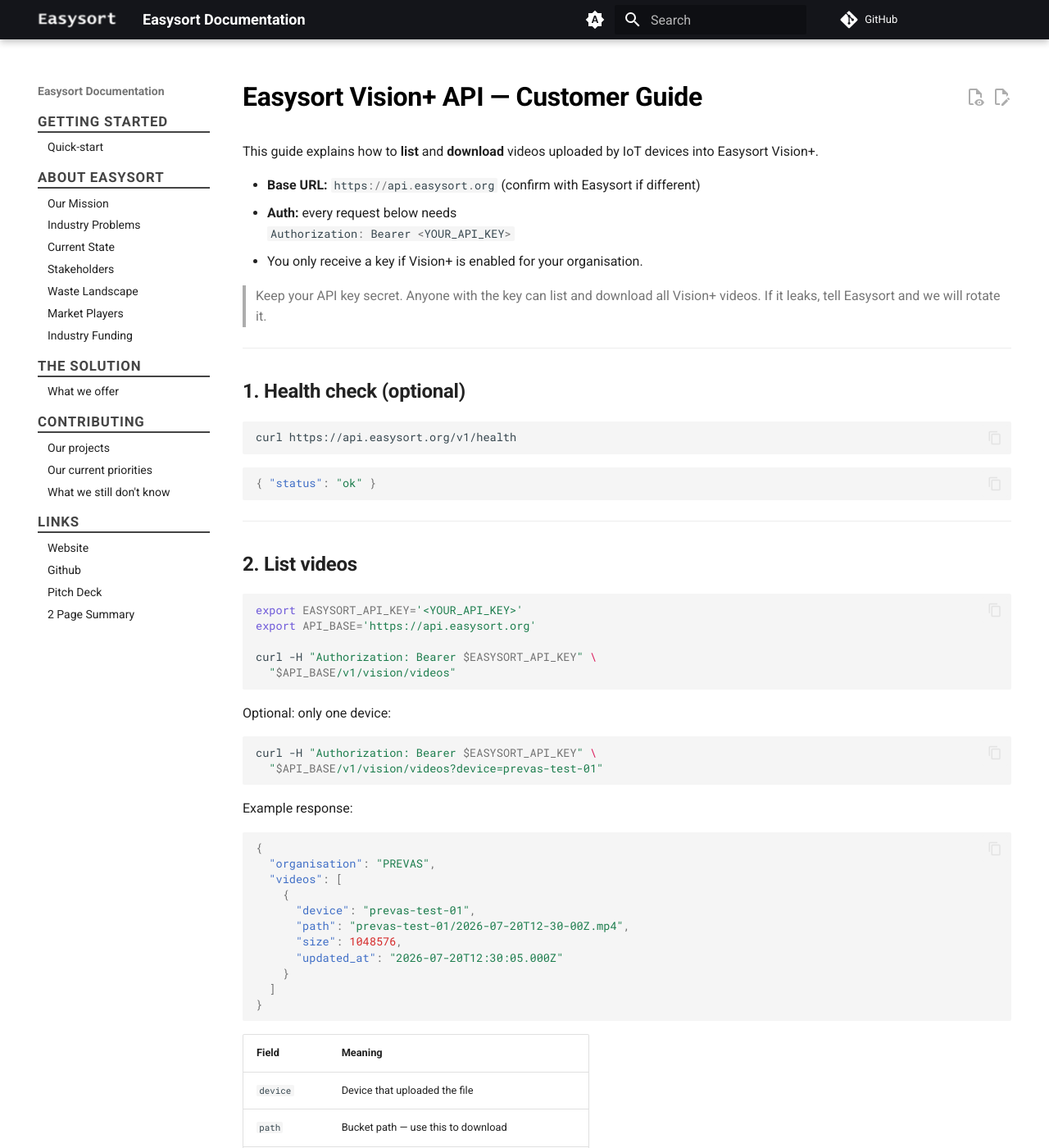
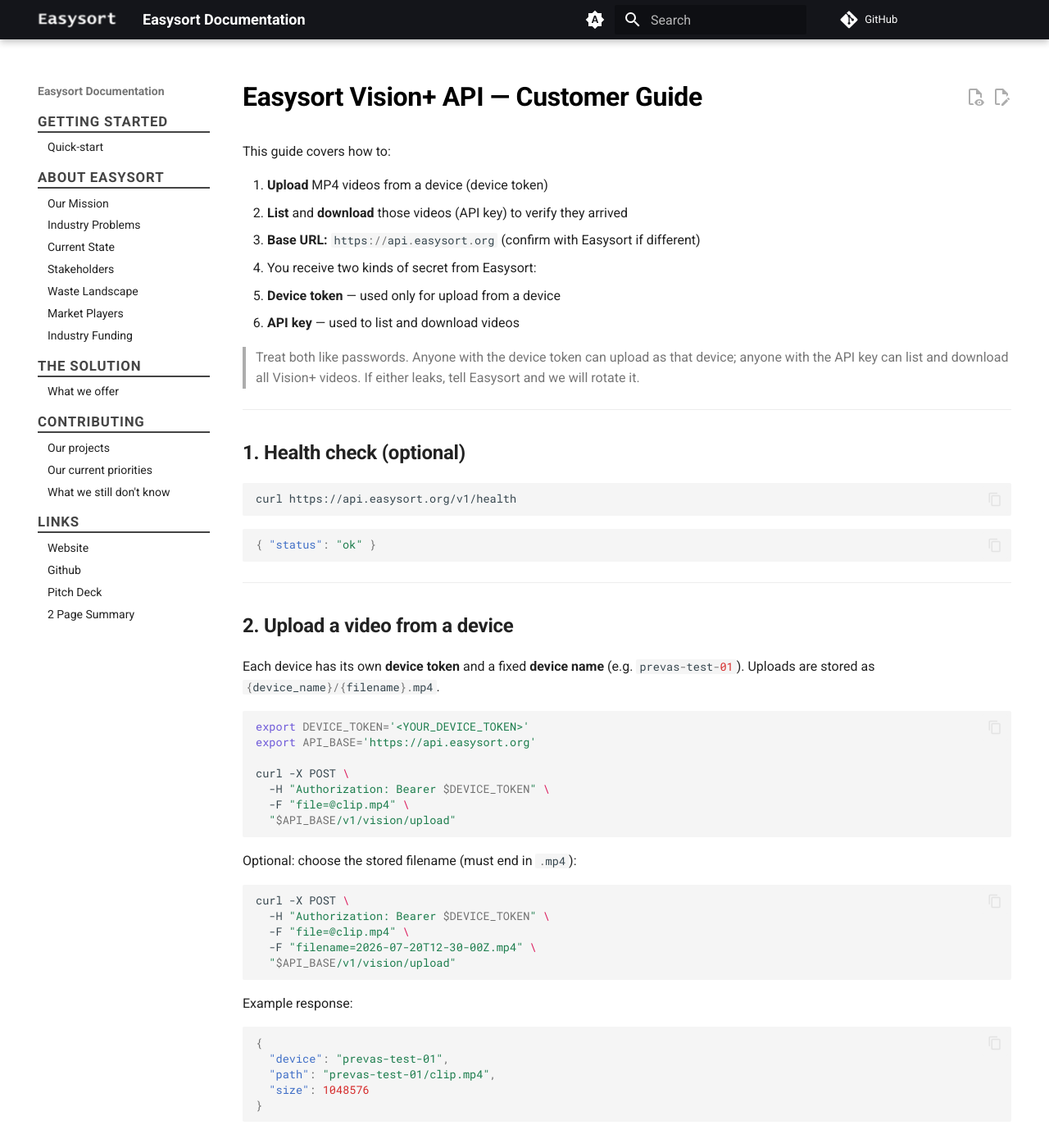
Before and after one commit to Easysort/Easysort, an MkDocs documentation site: the page built from docs/api/verdis-vision-plus.md, in a window 1280 px wide and 1400 px high. Shown: the whole window at 82% size. Built offline with MkDocs 1.6.1 and Material for MkDocs 9.7.7, drawn with Linux system fonts in a browser that asks for light colours; comment, search, counter and statistics services are not loaded; some of the changed text lies outside the part shown.

Commit message:
Update verdis-vision-plus.md

````diff
--- a/docs/api/verdis-vision-plus.md
+++ b/docs/api/verdis-vision-plus.md
@@ -1,15 +1,18 @@
 # Easysort Vision+ API — Customer Guide
 
-This guide explains how to **list** and **download** videos uploaded by IoT devices into
-Easysort Vision+.
+This guide covers how to:
+
+1. **Upload** MP4 videos from a device (device token)
+2. **List** and **download** those videos (API key) to verify they arrived
 
 - **Base URL:** `https://api.easysort.org` (confirm with Easysort if different)
-- **Auth:** every request below needs
-  `Authorization: Bearer <YOUR_API_KEY>`
-- You only receive a key if Vision+ is enabled for your organisation.
+- You receive two kinds of secret from Easysort:
+  - **Device token** — used only for upload from a device
+  - **API key** — used to list and download videos
 
-> Keep your API key secret. Anyone with the key can list and download all Vision+ videos.
-> If it leaks, tell Easysort and we will rotate it.
+> Treat both like passwords. Anyone with the device token can upload as that device;
+> anyone with the API key can list and download all Vision+ videos. If either leaks,
+> tell Easysort and we will rotate it.
 
 ---
 
@@ -25,7 +28,69 @@
 
 ---
 
-## 2. List videos
+## 2. Upload a video from a device
+
+Each device has its own **device token** and a fixed **device name** (e.g. `prevas-test-01`).
+Uploads are stored as `{device_name}/{filename}.mp4`.
+
+```bash
+export DEVICE_TOKEN='<YOUR_DEVICE_TOKEN>'
+export API_BASE='https://api.easysort.org'
+
+curl -X POST \
+  -H "Authorization: Bearer $DEVICE_TOKEN" \
+  -F "file=@clip.mp4" \
+  "$API_BASE/v1/vision/upload"
+```
+
+Optional: choose the stored filename (must end in `.mp4`):
+
+```bash
+curl -X POST \
+  -H "Authorization: Bearer $DEVICE_TOKEN" \
+  -F "file=@clip.mp4" \
+  -F "filename=2026-07-20T12-30-00Z.mp4" \
+  "$API_BASE/v1/vision/upload"
+```
+
+Example response:
+
+```json
+{
+  "device": "prevas-test-01",
+  "path": "prevas-test-01/clip.mp4",
+  "size": 1048576
+}
+```
+
+### Upload rules
+
+- File must be an **MP4** (`.mp4`)
+- Maximum size **200 MiB**
+- Filename: simple characters only (letters, digits, `.`, `_`, `-`)
+- Uploading the same path again **overwrites** the previous file
+- Put the device token only on the device (or a secure secret store) — not in public repos
+
+### Typical device integration
+
+Call the upload endpoint after each recording finishes (or on a schedule). Example sketch:
+
+```bash
+# After recording /path/to/recording.mp4 on the device:
+curl -X POST \
+  -H "Authorization: Bearer $DEVICE_TOKEN" \
+  -F "file=@/path/to/recording.mp4" \
+  -F "filename=$(date -u +%Y-%m-%dT%H-%M-%SZ).mp4" \
+  "https://api.easysort.org/v1/vision/upload"
+```
+
+Need another device (extra token / device name)? Ask Easysort.
+
+---
+
+## 3. List videos
+
+Use your **API key** (not the device token):
 
 ```bash
 export EASYSORT_API_KEY='<YOUR_API_KEY>'
@@ -77,18 +142,49 @@
   "$API_BASE/v1/vision/videos/prevas-test-01/2026-07-20T12-30-00Z.mp4"
 ```
 
-Then open `clip.mp4` to verify the upload.
+Open `clip.mp4` locally to verify the upload.
 
 ---
 
-## 4. Errors
+## 5. Suggested smoke test
+
+After you receive credentials:
+
+```bash
+export API_BASE='https://api.easysort.org'
+export DEVICE_TOKEN='<YOUR_DEVICE_TOKEN>'
+export EASYSORT_API_KEY='<YOUR_API_KEY>'
+
+# 1) Upload a small test file
+printf 'test' > /tmp/vision-smoke.mp4
+curl -X POST \
+  -H "Authorization: Bearer $DEVICE_TOKEN" \
+  -F "file=@/tmp/vision-smoke.mp4" \
+  -F "filename=smoke-test.mp4" \
+  "$API_BASE/v1/vision/upload"
+
+# 2) Confirm it appears in the list
+curl -H "Authorization: Bearer $EASYSORT_API_KEY" \
+  "$API_BASE/v1/vision/videos?device=prevas-test-01"
+
+# 3) Download it back
+curl -H "Authorization: Bearer $EASYSORT_API_KEY" \
+  -o /tmp/vision-downloaded.mp4 \
+  "$API_BASE/v1/vision/videos/prevas-test-01/smoke-test.mp4"
+```
+
+---
+
+## 6. Errors
 
 | Status | Meaning | What to do |
 |---|---|---|
 | `200` | Success | — |
-| `401` | Missing / invalid API key | Check the `Authorization` header |
-| `403` | Key has no Vision+ access | Contact Easysort |
-| `404` | Unknown path | List videos again |
+| `400` | Bad filename / empty file / not MP4 | Check file and filename |
+| `401` | Missing / invalid token or API key | Check the `Authorization` header |
+| `403` | API key has no Vision+ access, or device is blocked | Contact Easysort |
+| `404` | Unknown download path | List videos again |
+| `413` | File larger than 200 MiB | Send a smaller clip |
 | `503` | Temporary storage issue | Retry with backoff |
 
 Error body example:
@@ -99,9 +195,10 @@
 
 ---
 
-## 5. Notes
+## 7. Notes
 
 - Paths look like `{device}/{filename}.mp4`.
+- Device token ≠ API key — use the right one for upload vs list/download.
 - Please cache downloads you need; avoid hammering the list endpoint.
 - A handful of requests per minute is plenty.
-- Questions or key rotation? Contact Easysort.
+- Questions, extra devices, or key/token rotation? Contact Easysort.
````
Also changed, not shown: other parts of docs/api/verdis-vision-plus.md (+1 -1 lines).
